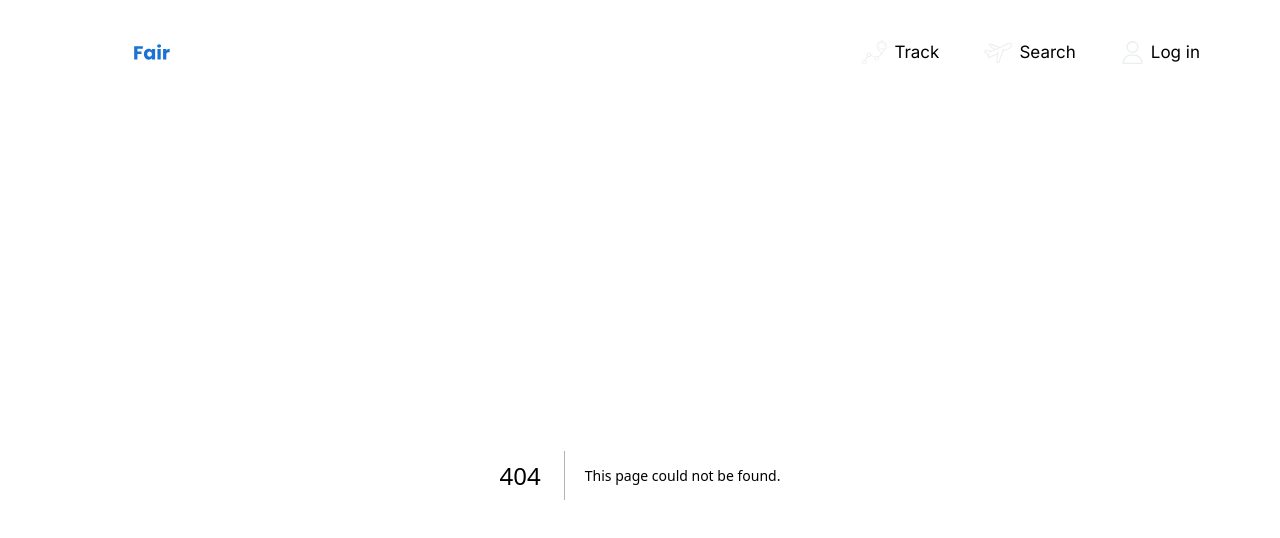
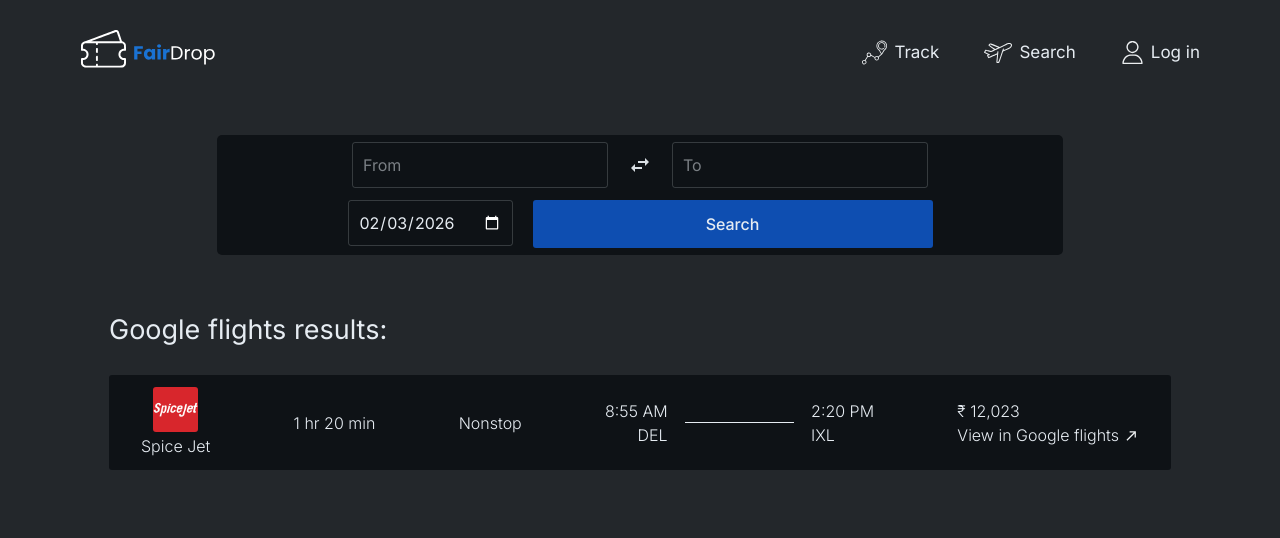
Before and after one commit to Nyima-ui/fairdrop, a Next.js app: page /flights in a window 1280 px wide. Before the commit this address had no page. Shown: the top 538 px of the page. Built offline with nearby package versions, Linux system fonts and the light colour scheme.

Commit message:
create flight cards

```diff
--- a/app/components/Features.tsx
+++ b/app/components/Features.tsx
@@ -28,7 +28,7 @@
       {features.map((item, idx) => (
         <article
           key={idx}
-          className={`flex justify-between items-center py-15 gap-10 max-sm:gap-0 ${idx === 1 ? "flex-row-reverse" : ""} max-sm:flex-col`}
+          className={`flex justify-between items-center py-15 max-sm:py-11.25 gap-10 max-sm:gap-0 ${idx === 1 ? "flex-row-reverse" : ""} max-sm:flex-col`}
         >
           <div className="max-w-121.5">
             <h3 className="text-4xl">{item.heading}</h3>
--- /dev/null
+++ b/app/components/FlightCard.tsx
@@ -0,0 +1,158 @@
+import Image from "next/image";
+import Link from "next/link";
+
+const FlightCard = () => {
+  return (
+    <li>
+      <div className="bg-input-background flex px-8 py-3 justify-between items-center font-light rounded-sm max-lg:hidden">
+        <div className="flex flex-col items-center gap-0.5">
+          <Image
+            height={45}
+            width={45}
+            //change this later
+            alt="SpiceJet Airline logo"
+            src="/spicejet.png"
+            className="rounded-sm"
+          />
+          <p>Spice Jet</p>
+        </div>
+
+        <div>
+          <p>
+            <span className="sr-only">Duration:</span>1 hr 20 min
+          </p>
+        </div>
+
+        <div>
+          <p>
+            <span className="sr-only">Flight type:</span>Nonstop
+          </p>
+        </div>
+
+        <div className="flex w-67.25 justify-between items-center gap-4.25">
+          <div>
+            <p>
+              {/* change this later */}
+              <time dateTime="08:55">8:55 AM</time>
+            </p>
+            <p className="text-right">
+              {/* change this later */}
+              <abbr title="Delhi" style={{ textDecoration: "none" }}>
+                DEL
+              </abbr>
+            </p>
+          </div>
+          <div
+            className="bg-foreground h-[1.5px] flex-1"
+            aria-hidden="true"
+          ></div>
+          <div>
+            <p>
+              {/* change this later  */}
+              <time dateTime="14:20">2:20 PM</time>
+            </p>
+            {/* change this later  */}
+            <p>
+              <abbr title="Leh" style={{ textDecoration: "none" }}>
+                IXL
+              </abbr>
+            </p>
+          </div>
+        </div>
+
+        <div>
+          <p>
+            <span className="sr-only">Price:</span>
+            {/* change this later */}
+            <span aria-label="12,023 rupees">₹ 12,023</span>
+          </p>
+          <Link href="#" className="flex gap-1.25">
+            <span>View in Google flights</span>
+            <Image
+              height={15}
+              width={15}
+              src="/icons/call_made.svg"
+              alt="View in google flights"
+            />
+          </Link>
+        </div>
+      </div>
+
+      <div className="bg-input-background hidden max-lg:flex justify-between flex-col py-2 px-5 max-sm:px-2 rounded-sm gap-4 max-sm:gap-1.5">
+        <div className="flex justify-between gap-5">
+          <Image
+            height={30}
+            width={30}
+            // change this later
+            alt="SpiceJet Airline logo"
+            src="/spicejet.png"
+            className="rounded-sm self-center"
+          />
+
+          <div className="flex w-63.75 items-center gap-3">
+            <div>
+              <p>
+                {/* change this later */}
+                <time dateTime="08:55">8:55 AM</time>
+              </p>
+              <p className="text-right">
+                {/* change this later */}
+                <abbr title="Delhi" className="no-underline">
+                  DEL
+                </abbr>
+              </p>
+            </div>
+            <div
+              className="bg-foreground h-[1.5px] flex-1"
+              aria-hidden="true"
+            ></div>
+            <div>
+              <p>
+                {/* change this later  */}
+                <time dateTime="14:20">2:20 PM</time>
+              </p>
+              {/* change this later  */}
+              <p>
+                <abbr title="Leh" className="no-underline">
+                  IXL
+                </abbr>
+              </p>
+            </div>
+          </div>
+
+          <p className="self-center">
+            <span className="sr-only">Price:</span>
+            {/* change this later */}
+            <span aria-label="12,023 rupees" className="text-nowrap">
+              ₹ 12,023
+            </span>
+          </p>
+        </div>
+
+        <dl className="text-base max-sm:text-[14px] text-foreground/70 flex justify-between items-baseline">
+          <div>
+            <dt className="sr-only">Airline:</dt>
+            <dd>Air India</dd>
+          </div>
+          <div>
+            <dt className="sr-only">Duration:</dt>
+            <dd>1 hr 20 min</dd>
+          </div>
+          <div>
+            <dt className="sr-only">Flight type:</dt>
+            <dd>Nonstop</dd>
+          </div>
+          <div>
+            <Link href="#">
+              Google flights <span className="sr-only">(opens in new tab)</span>
+            </Link>
+          </div>
+        </dl>
+
+
+      </div>
+    </li>
+  );
+};
+
+export default FlightCard;
--- a/app/components/Navbar.tsx
+++ b/app/components/Navbar.tsx
@@ -28,7 +28,7 @@
             </Link>
           </li>
           <li>
-            <Link href={""} className="flex gap-1.75 items-center">
+            <Link href="/flights" className="flex gap-1.75 items-center">
               <Image height={28} width={28} src="/icons/airplane.svg" alt="" />
               <span>Search</span>
             </Link>
--- a/app/components/Search.tsx
+++ b/app/components/Search.tsx
@@ -5,7 +5,7 @@
     <form
       role="search"
       aria-label="Flight search"
-      className="flex bg-input-background px-1.25 py-1.75 gap-3 mt-15 rounded-lg w-full flex-wrap"
+      className="flex bg-input-background px-1.25 py-1.75 gap-3 mt-15 rounded-lg w-full flex-wrap max-sm:mt-14 justify-center"
     >
       <div className="flex gap-5">
         <div>
@@ -45,7 +45,7 @@
         </div>
       </div>
 
-      <div className="flex flex-1 gap-5">
+      <div className="flex flex-1 gap-5  justify-center">
         <div className="max-sm:w-46.25">
           <label htmlFor="departure" className="sr-only">
             Departure
@@ -63,11 +63,12 @@
 
         <button
           type="submit"
-          className="bg-primary font-medium px-5 py-3 rounded-sm cursor-pointer flex-1 block"
+          className="bg-primary font-medium px-5 py-3 rounded-sm cursor-pointer flex-1 block max-w-[400px]"
         >
           Search
         </button>
       </div>
+
     </form>
   );
 };
--- /dev/null
+++ b/app/flights/page.tsx
@@ -0,0 +1,20 @@
+import FlightCard from "../components/FlightCard";
+import Search from "../components/Search";
+
+const page = () => {
+  return (
+    <div>
+      <div className="max-w-211.5 mx-auto">
+        <Search />
+      </div>
+      <section className="mt-15 max-sm:mt-11.25 mx-auto max-w-265.5">
+        <h1 className="text-4xl">Google flights results:</h1>
+        <ul className="mt-7.5">
+          <FlightCard />
+        </ul>
+      </section>
+    </div>
+  );
+};
+
+export default page;
--- a/app/globals.css
+++ b/app/globals.css
@@ -27,3 +27,7 @@
 input.dark{
   color-scheme: dark;
 }
+abbr[title]{
+  text-decoration: none;
+  cursor: help;
+}
```
Also changed, not shown: public/icons/call_made.svg (added), public/spicejet.png (added).
